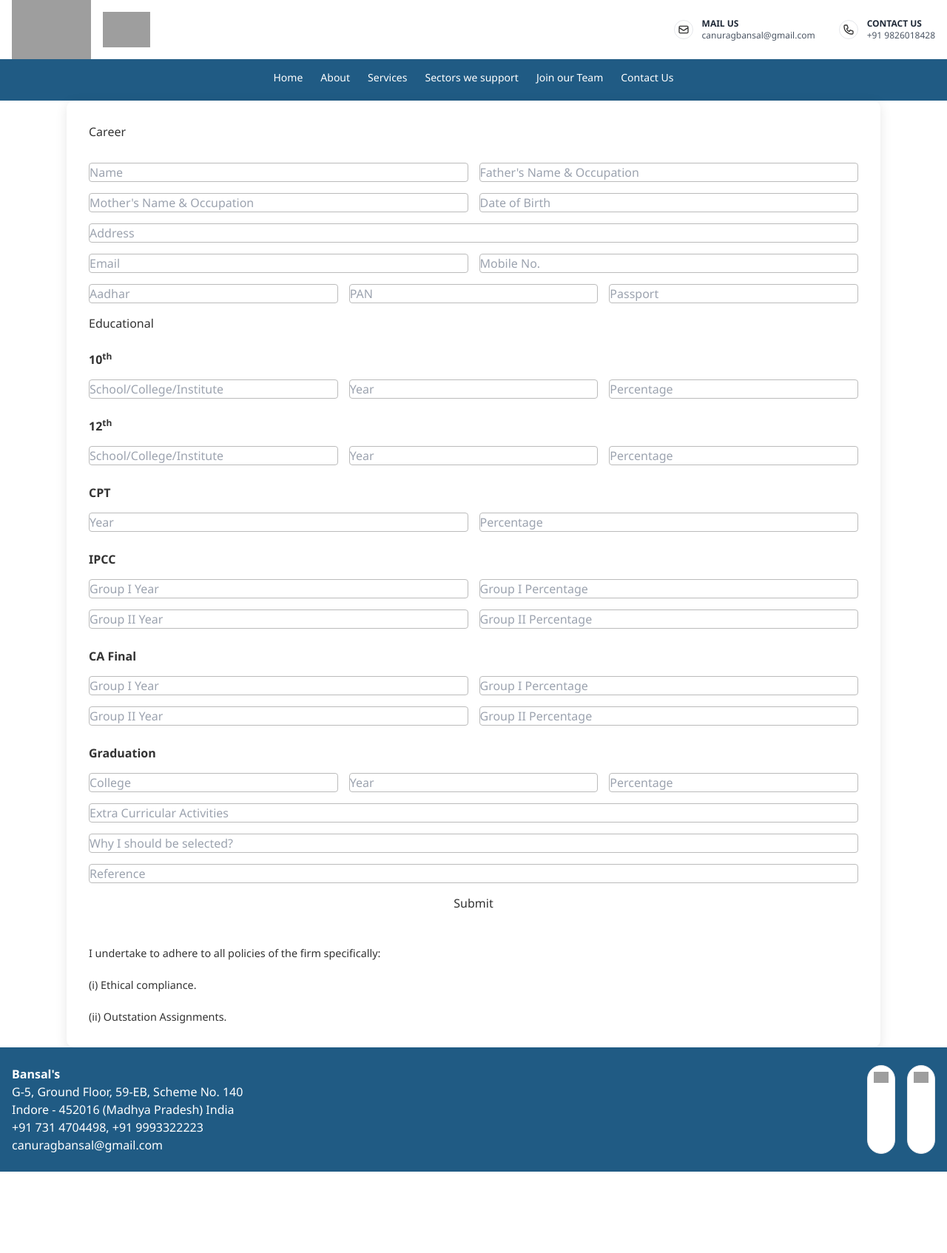
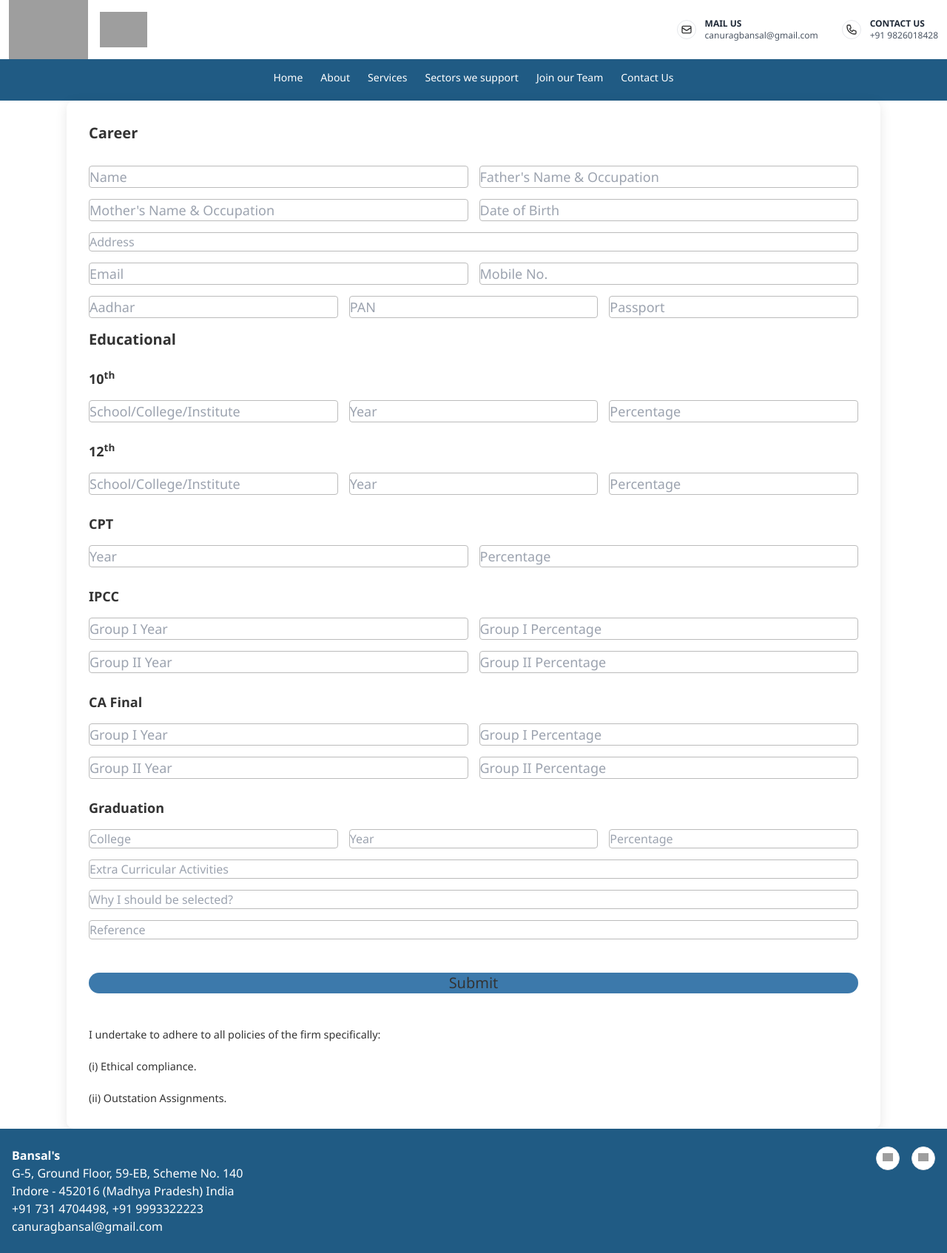
Before and after one commit to rakeshkushwaha332/bansalblog, a Node server app: page /team in a window 1280 px wide. Shown: the whole page at 74% size. Before the commit the page ends 1584 px from the top, so only its background shows below. Run offline with Node 20, Linux system fonts and the light colour scheme; some libraries are stand-ins or nearby versions; grey boxes are pictures that could not be loaded.

Commit message:
Initial commit

```diff
--- a/index.html
+++ b/index.html
@@ -27,7 +27,7 @@
     <!-- Header -->
     <header>
         <div class="h-20 flex justify-between items-center px-4">
-            <div class="flex items-center space-x-4">
+            <div class="flex  items-center space-x-4">
                 <img class="h-20" src="https://res.cloudinary.com/dqxsjxmu6/image/upload/v1743246096/j879pjiyypn6r9tmf9aw.jpg" alt="Company Logo">
                 <img src="https://res.cloudinary.com/dqxsjxmu6/image/upload/v1743246140/xjrnuye9zuyjxe5rboeh.jpg" alt="Company Name" class="h-12">
             </div>
--- a/public/style.css
+++ b/public/style.css
@@ -508,7 +508,7 @@ body {
   }
 
   button {
-    background-color: #79c94b;
+    background-color:#3c79ab;
     color: white;
     padding: 10px;
     font-weight: bold;
@@ -519,7 +519,7 @@ body {
   }
 
   button:hover {
-    background-color: #66b33f;
+    background-color: #3c79ab;
   }
 
   .map-section {
@@ -587,23 +587,21 @@ body {
 
   .center {
     text-align: center;
+    margin-top: 30px;
+    background-color: #3c79ab;
+    border-radius: 20px;
   }
 
   button {
-    background-color: #81c341;
-    color: white;
+    color: #3c79ab;
     padding: 10px 40px;
     border: none;
     border-radius: 20px;
     font-size: 1rem;
     cursor: pointer;
     margin-top: 20px;
+    padding: 80px, 40px;
   }
-
-  button:hover {
-    background-color: #6db634;
-  }
-
   .policy {
     font-size: 0.9rem;
     margin-top: 30px;
--- a/views/footer.ejs
+++ b/views/footer.ejs
@@ -7,11 +7,11 @@
             <p>+91 731 4704498, +91 9993322223</p>
             <p>canuragbansal@gmail.com</p>
         </div>
-        <div class="flex space-x-4 mt-4 md:mt-0">
-            <a href="#" class="bg-white p-2 rounded-full border hover:opacity-80">
+        <div class="flex space-x-4 overflow-hidden mt-4 md:mt-0">
+            <a href="#" class="bg-white text-lg  p-2 h-8 w-8 overflow-hidden mt rounded-full border hover:opacity-80">
                 <img src="https://cdnjs.cloudflare.com/ajax/libs/simple-icons/6.13.0/twitter.svg" width="20" height="20" alt="Twitter">
             </a>
-            <a href="#" class="bg-white p-2 rounded-full border hover:opacity-80">
+            <a href="#" class="bg-white text-lg  p-2 h-8 w-8 rounded-full border hover:opacity-80">
                 <img src="https://cdnjs.cloudflare.com/ajax/libs/simple-icons/6.13.0/linkedin.svg" width="20" height="20" alt="LinkedIn">
             </a>
         </div>
--- a/views/header.ejs
+++ b/views/header.ejs
@@ -1,18 +1,18 @@
   <!-- Header -->
   <header>
-    <div class="h-20 flex justify-between items-center px-4">
+    <div class="h-20 flex justify-between gap-x-4 items-center px-3">
         <div class="flex items-center space-x-4">
             <img class="h-20" src="https://res.cloudinary.com/dqxsjxmu6/image/upload/v1743246096/j879pjiyypn6r9tmf9aw.jpg" alt="Company Logo">
             <img src="https://res.cloudinary.com/dqxsjxmu6/image/upload/v1743246140/xjrnuye9zuyjxe5rboeh.jpg" alt="Company Name" class="h-12">
         </div>
-        <div class="flex flex-col md:flex-row md:space-x-8 items-start md:items-center">
+        <div class="flex flex-col md:flex-row md:space-x-8 items-start md:items-center md:text-small ">
             <div class="flex items-center mb-3 md:mb-0">
                 <div class="text-primary-600 border rounded-full p-1 mr-3">
                     <svg xmlns="http://www.w3.org/2000/svg" class="h-4 w-4" fill="none" viewBox="0 0 24 24" stroke="currentColor">
                         <path stroke-linecap="round" stroke-linejoin="round" stroke-width="2" d="M3 8l7.89 5.26a2 2 0 002.22 0L21 8M5 19h14a2 2 0 002-2V7a2 2 0 00-2-2H5a2 2 0 00-2 2v10a2 2 0 002 2z" />
                     </svg>
                 </div>
-                <div>
+                <div class="">
                     <div class="text-xs font-bold text-gray-800">MAIL US</div>
                     <div class="text-gray-600 text-xs">canuragbansal@gmail.com</div>
                 </div>
--- a/views/index.ejs
+++ b/views/index.ejs
@@ -167,9 +167,9 @@
       <!-- our Teams  -->
 
 
-      <section class="team-section">
+      <section class="team-section mt-2 ">
         <h2 class="team-title">OUR <span>TEAM</span></h2>
-        <div class="team-grid">
+        <div class="team-grid flex m-6">
 
           <!-- Team Member -->
           <div class="team-card">
@@ -224,7 +224,7 @@
         <div class="contact-map-container">
 
           <!-- Google Map -->
-          <div class="map-box">
+          <div class="map-box ">
             <iframe
               src="https://www.google.com/maps/embed?pb=!1m18!1m12!1m3!1d3680.2272819928547!2d75.86951927447276!3d22.717110279392363!2m3!1f0!2f0!3f0!3m2!1i1024!2i768!4f13.1!3m3!1m2!1s0x3962fd83467ad5cf%3A0x9b726cf104cd86df!2sBansal%20%26%20Agrawal%2C%20Chartered%20Accountants!5e0!3m2!1sen!2sin!4v1711918000000!5m2!1sen!2sin"
               width="100%"
--- a/views/team.ejs
+++ b/views/team.ejs
@@ -25,84 +25,84 @@
 </head>
 <body>
     <%- include('header') %>
-  <div class="form-wrapper">
-    <h2>Career</h2>
+  <div class="form-wrapper ">
+    <h2 class="font-bold text-xl">Career</h2>
     <form action="#" method="POST">
 
-      <div class="row">
-        <input type="text" placeholder="Name">
+      <div class="row text-lg">
+        <input type="text " placeholder="Name">
         <input type="text" placeholder="Father's Name & Occupation">
       </div>
-      <div class="row">
+      <div class="row text-lg">
         <input type="text" placeholder="Mother's Name & Occupation">
         <input type="text" placeholder="Date of Birth">
       </div>
-      <input type="text" placeholder="Address">
-      <div class="row">
+      <input type="text text-lg" placeholder="Address">
+      <div class="row text-lg">
         <input type="email" placeholder="Email">
         <input type="text" placeholder="Mobile No.">
       </div>
-      <div class="row">
+      <div class="row text-lg">
         <input type="text" placeholder="Aadhar">
         <input type="text" placeholder="PAN">
         <input type="text" placeholder="Passport">
       </div>
 
-      <h4>Educational</h4>
+      <h4 class="font-bold text-xl">Educational</h4>
 
-      <div class="label">10<sup>th</sup></div>
-      <div class="row">
+      <div class="label text-lg">10<sup>th</sup></div>
+      <div class="row text-lg">
         <input type="text" placeholder="School/College/Institute">
         <input type="text" placeholder="Year">
         <input type="text" placeholder="Percentage">
       </div>
 
-      <div class="label">12<sup>th</sup></div>
-      <div class="row">
+      <div class="label text-lg">12<sup>th</sup></div>
+      <div class="row text-lg">
         <input type="text" placeholder="School/College/Institute">
         <input type="text" placeholder="Year">
         <input type="text" placeholder="Percentage">
       </div>
 
-      <div class="label">CPT</div>
-      <div class="row">
-        <input type="text" placeholder="Year">
+      <div class="label text-lg">CPT</div>
+      <div class="row text-lg">
+        <input type="text " placeholder="Year">
         <input type="text" placeholder="Percentage">
       </div>
 
-      <div class="label">IPCC</div>
-      <div class="row">
+      <div class="label text-lg">IPCC</div>
+      <div class="row text-lg">
         <input type="text" placeholder="Group I Year">
         <input type="text" placeholder="Group I Percentage">
       </div>
-      <div class="row">
+      <div class="row text-lg">
         <input type="text" placeholder="Group II Year">
         <input type="text" placeholder="Group II Percentage">
       </div>
 
-      <div class="label">CA Final</div>
-      <div class="row">
+      <div class="label text-lg">CA Final</div>
+      <div class="row text-lg">
         <input type="text" placeholder="Group I Year">
         <input type="text" placeholder="Group I Percentage">
       </div>
-      <div class="row">
+      <div class="row text-lg">
         <input type="text" placeholder="Group II Year">
         <input type="text" placeholder="Group II Percentage">
       </div>
 
-      <div class="label">Graduation</div>
+      <div class="label text-lg">Graduation</div>
       <div class="row">
         <input type="text" placeholder="College">
         <input type="text" placeholder="Year">
         <input type="text" placeholder="Percentage">
       </div>
 
-      <input type="text" placeholder="Extra Curricular Activities">
-      <input type="text" placeholder="Why I should be selected?">
+      <input type="text text-lg" placeholder="Extra Curricular Activities">
+      <input type="text text-lg" placeholder="Why I should be selected?">
       <input type="text" placeholder="Reference">
 
-      <div class="center">
-        <button type="submit">Submit</button>
+      <div class="center text-xl ">
+        <button type="submit w-full">Submit</button>
       </div>
 
       <p class="policy">
```
